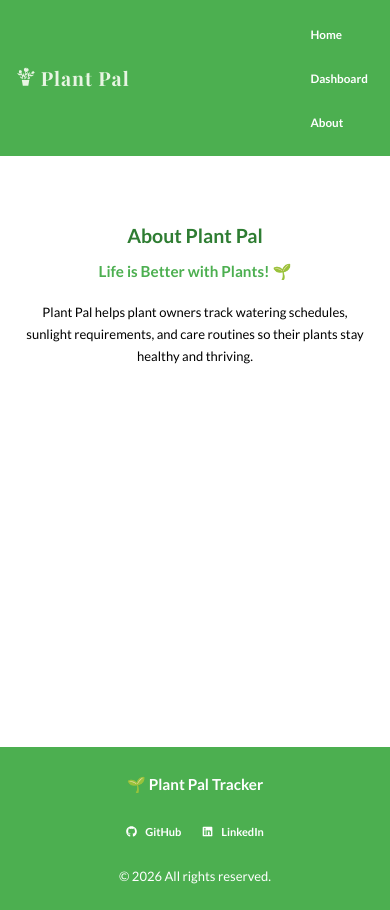
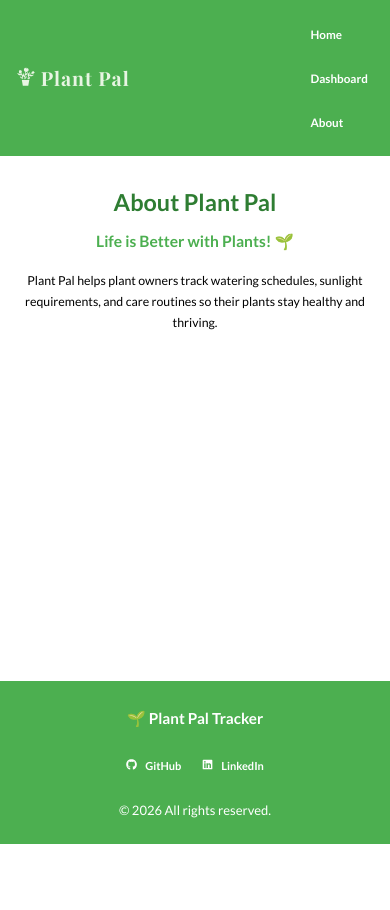
Before and after one commit to Cchristineee/plant-pal-tracker, a React (Vite) app: page /about in a window 390 px wide. After the commit the page ends 844 px from the top, so only its background shows below. Built offline with nearby package versions, Linux system fonts and the light colour scheme.

Commit message:
Improved readability on mobile screens

```diff
--- a/src/pages/About.css
+++ b/src/pages/About.css
@@ -1,21 +1,32 @@
 .about-container {
     min-height: 70vh;
-    padding: 4rem 2rem;
+    padding: clamp(1.5rem, 5vw, 4rem) clamp(1rem, 4vw, 2rem);
     text-align: center;
 }
 
 .about-container h1 {
     color: #2e7d32;
     margin-bottom: 1rem;
+    font-size: clamp(1.8rem, 5vw, 2.5rem);
+    line-height: 1.2;
 }
 
 .about-container h3 {
     color: #4caf50;
     margin-bottom: 1.5rem;
+    font-size: clamp(1.2rem, 3vw, 1.5rem);
 }
 
 .about-container p {
     max-width: 700px;
     margin: 0 auto;
     line-height: 1.7;
+    font-size: clamp(0.95rem, 2vw, 1rem);
 }
+
+@media (max-width: 640px) {
+    .about-container {
+        min-height: auto;
+        padding: 1rem;
+    }
+}
```
